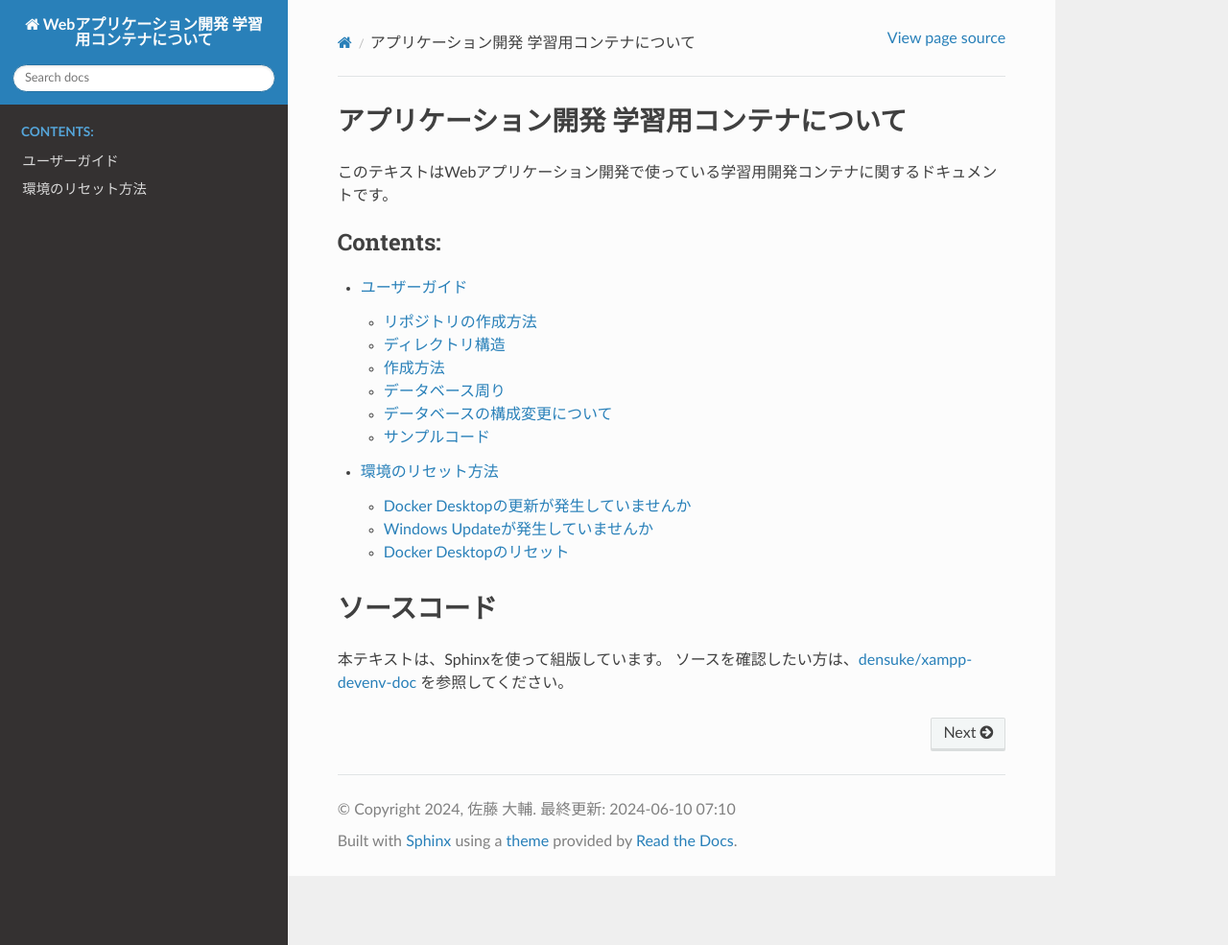
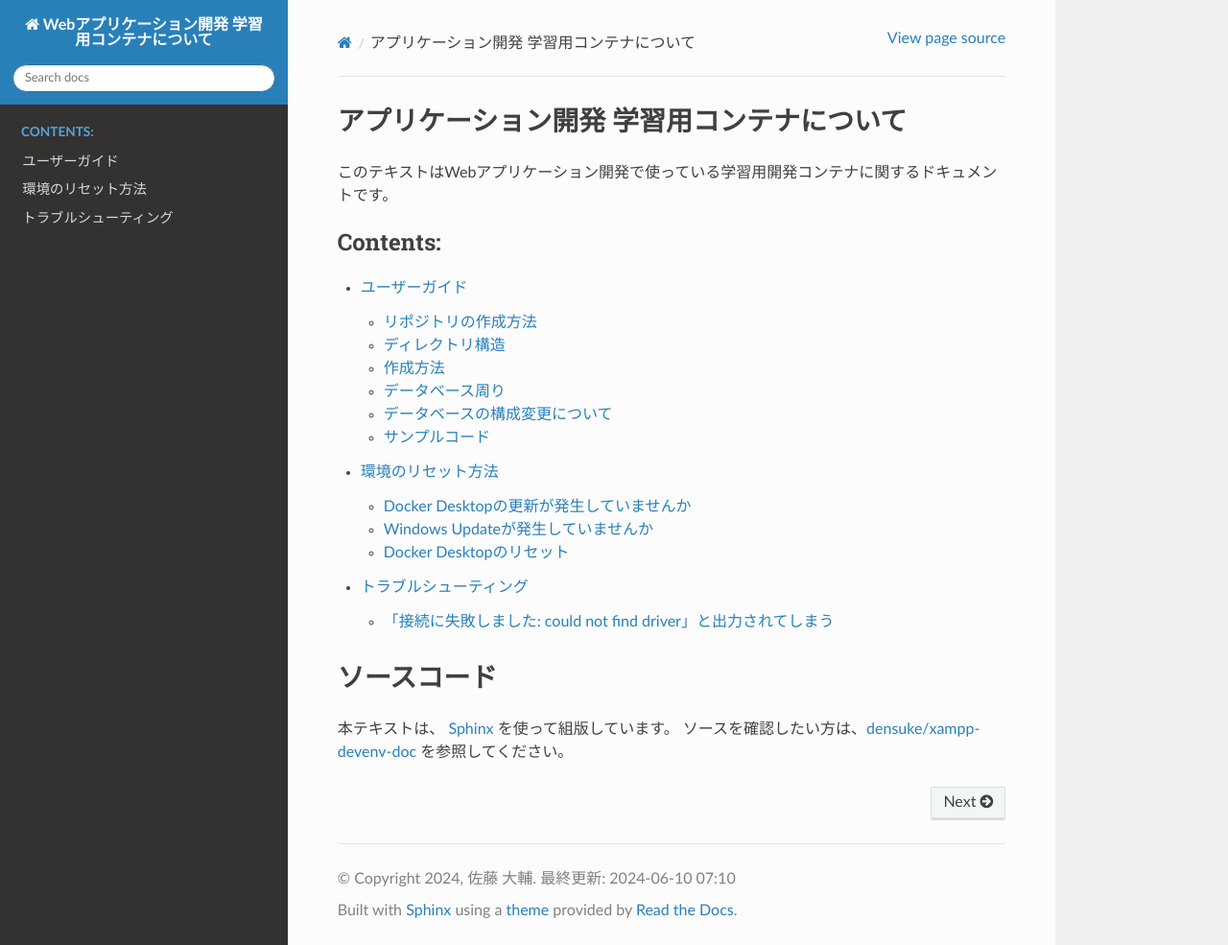
Before and after one commit to densuke/xampp-devenv-doc, a Sphinx documentation site: the page built from source/index.rst, in a window 1280 px wide and 985 px high. Shown: the whole window at 96% size. Built offline with Sphinx 7.4.7 and the Read the Docs theme 2.0.0, drawn with Linux system fonts in a browser that asks for light colours; pages that are not in the unit, such as notebooks, are missing from menus; the version number could not be read and is left out.

Commit message:
トラブルシューティング: could not find driver

````diff
--- a/source/index.rst
+++ b/source/index.rst
@@ -15,11 +15,12 @@
    .. db/index
    guide/index
    reset/index
+   trouble/index
 
 ソースコード
 ====================================================
 
-本テキストは、Sphinxを使って組版しています。
+本テキストは、 `Sphinx <https://www.sphinx-doc.org/>`_ を使って組版しています。
 ソースを確認したい方は、`densuke/xampp-devenv-doc <https://github.com/densuke/xampp-devenv-doc.git>`_ を参照してください。
 
 .. 目次
--- /dev/null
+++ b/source/trouble/index.rst
@@ -0,0 +1,10 @@
+トラブルシューティング
+==========================================================================
+
+授業内で確認されたトラブルについて、確認できた範囲でまとめています。
+
+.. toctree::
+    :maxdepth: 1
+    :caption: 目次:
+
+    missing_driver.md
--- /dev/null
+++ b/source/trouble/missing_driver.md
@@ -0,0 +1,36 @@
+# 「接続に失敗しました: could not find driver」と出力されてしまう
+
+## 問題
+
+授業内で提示されたサンプルコード([例](https://2024web1.github.io/web_app_dev/db-crud/#select%E6%96%87))を使用した際に、以下のエラーメッセージが出力される。
+
+```text
+接続に失敗しました: could not find driver
+```
+
+```{image} images/missing-driver.png
+:alt: ドライバーが見つからないというメッセージ
+:width: 40%
+:align: center
+```
+
+## 原因
+
+なんらかの理由で古い「pdo_mysqlドライバの入っていないイメージで起動している」状態となっていることが原因。
+よって、最新のDockerイメージに差し替えればよい。
+
+この症状は、以前の授業で[densukest/xampp-devenv:alpine](https://hub.docker.com/layers/densukest/xampp-devenv/alpine/images/sha256-2f5c7036ca15793823e36f8182de8e0b0460f3130960bfe1647c110e83c0b082?context=explore)をロードしたことのある環境であれば発生しうる状況になっている。
+
+## 対応
+
+このエラーが発生した場合、最新の`densukest/xampp-devenv:alpine`イメージに更新をかけることで解決する。
+
+1. 開発コンテナーに入っている場合、いったん開発コンテナーを終了してローカルに戻る({menuselection}`Ctrl-Shift-P>>>R
+eopen Folder Locally`)
+2. ターミナルを開く
+3. 以下のコマンドを実行して、最新のイメージを取得する
+    ```PowerShell
+    PS> docker image pull densukest/xampp-devenv:alpine
+    ```
+
+4. 再度開発コンテナーを起動し、問題が解消されていることを確認する(ページを開いて`dbselect.php`を実行する等)
````
Also changed, not shown: source/trouble/images/missing-driver.png (added).
